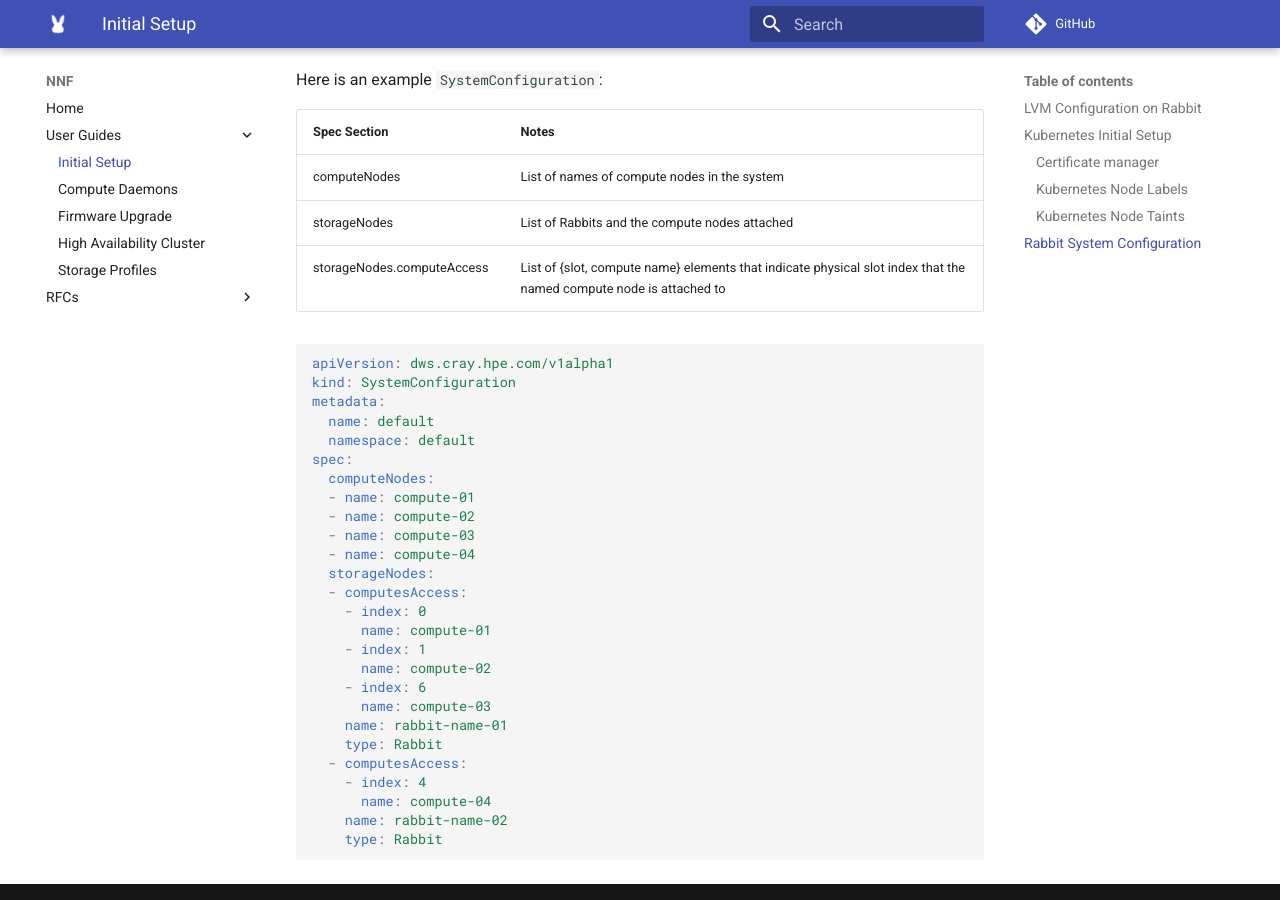
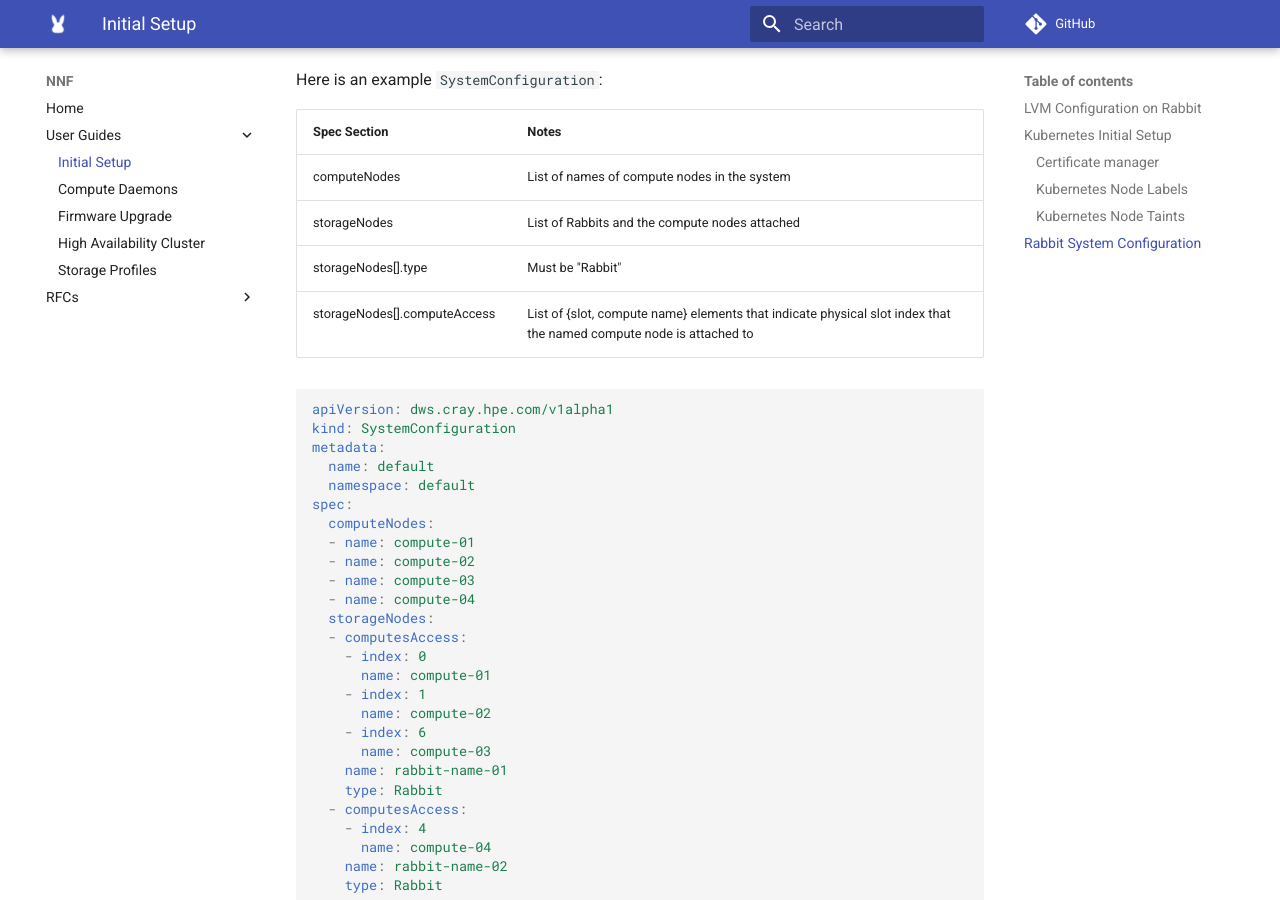
Before and after one commit to NearNodeFlash/NearNodeFlash.github.io, an MkDocs documentation site: the page built from docs/guides/initial-setup/readme.md, in a window 1280 px wide and 900 px high, scrolled down 1924 px. Built offline with MkDocs 1.6.1 and Material for MkDocs 9.7.7, drawn with Linux system fonts in a browser that asks for light colours; comment, search, counter and statistics services are not loaded.

Commit message:
Ensure the storageNodes[].type value, 'Rabbit', is explicitly called out
Signed-off-by: Nate Thornton <nate.thornton@hpe.com>

````diff
--- a/docs/guides/initial-setup/readme.md
+++ b/docs/guides/initial-setup/readme.md
@@ -80,11 +80,12 @@ The SystemConfiguration Custom Resource Definition (CRD) is a DWS resource that
 
 Here is an example `SystemConfiguration`:
 
-| Spec Section               | Notes                                                                                                              |
-| :------------------------- |--------------------------------------------------------------------------------------------------------------------|
-| computeNodes               | List of names of compute nodes in the system                                                                       |
-| storageNodes               | List of Rabbits and the compute nodes attached                                                                     |
-| storageNodes.computeAccess | List of {slot, compute name} elements that indicate physical slot index that the named compute node is attached to |
+| Spec Section                 | Notes                                                                                                              |
+| :--------------------------- |--------------------------------------------------------------------------------------------------------------------|
+| computeNodes                 | List of names of compute nodes in the system                                                                       |
+| storageNodes                 | List of Rabbits and the compute nodes attached                                                                     |
+| storageNodes[].type          | Must be "Rabbit"                                                                                                   |
+| storageNodes[].computeAccess | List of {slot, compute name} elements that indicate physical slot index that the named compute node is attached to |
 
 ```yaml
 apiVersion: dws.cray.hpe.com/v1alpha1
````
